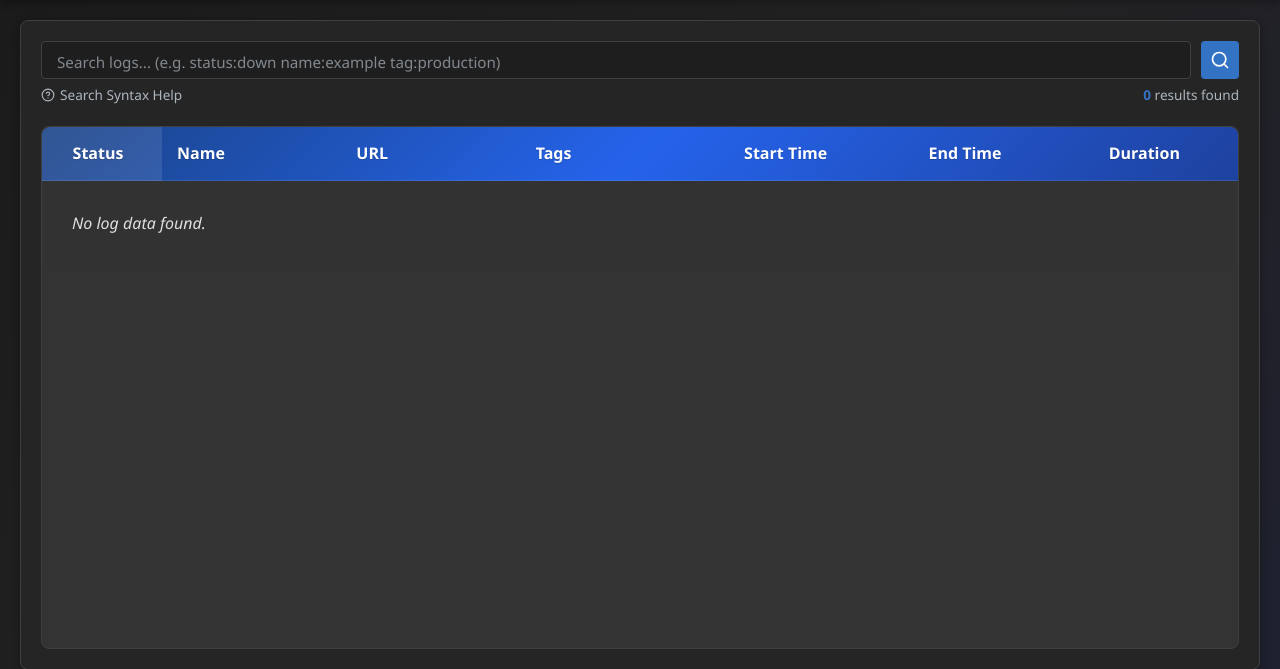
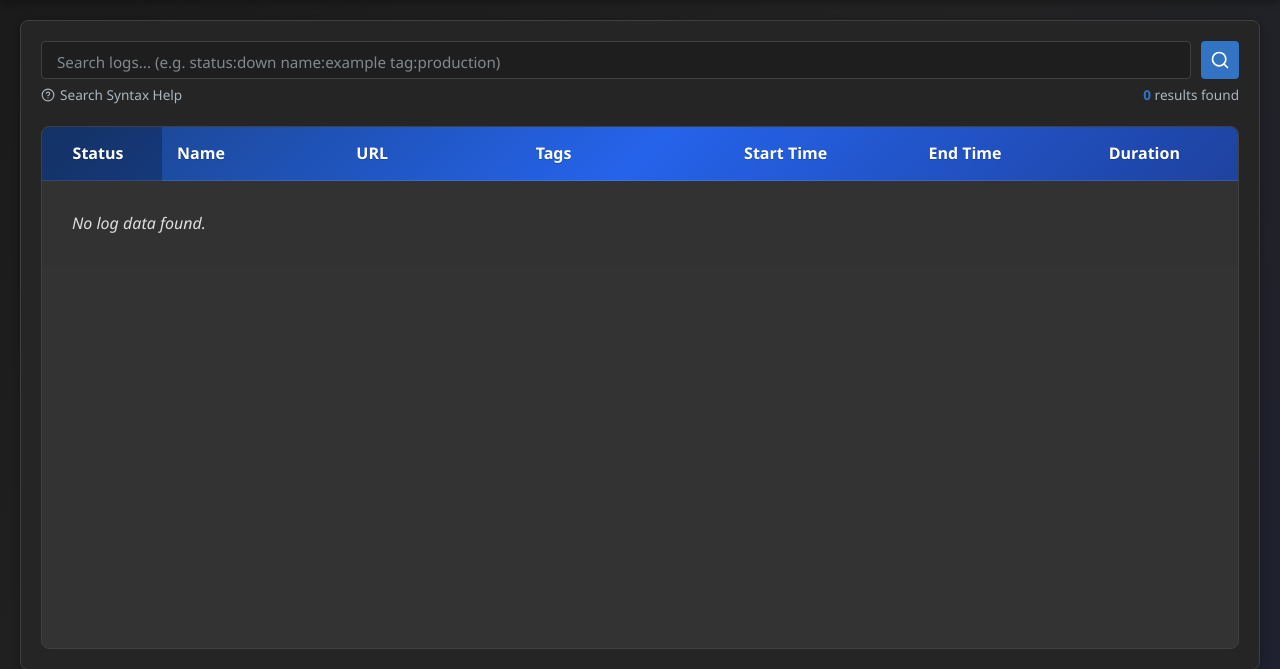
Before and after one commit to DarthTigerson/Simple-Site-Monitor, a FastAPI app: page /history in a window 1280 px wide, with the pointer over the restyled element. Shown: the part 60-729 px from the top of the page. Run offline with FastAPI, Linux system fonts and the light colour scheme; data that the repository does not hold is empty.

Commit message:
History page table header visual glitch fixed

```diff
--- a/static/css/history.css
+++ b/static/css/history.css
@@ -433,7 +433,7 @@
 }
 
 .logs-table th.sortable:hover {
-    background-color: rgba(255, 255, 255, 0.1);
+    background-color: rgba(0, 0, 0, 0.25);
 }
 
 .sort-header {
```
